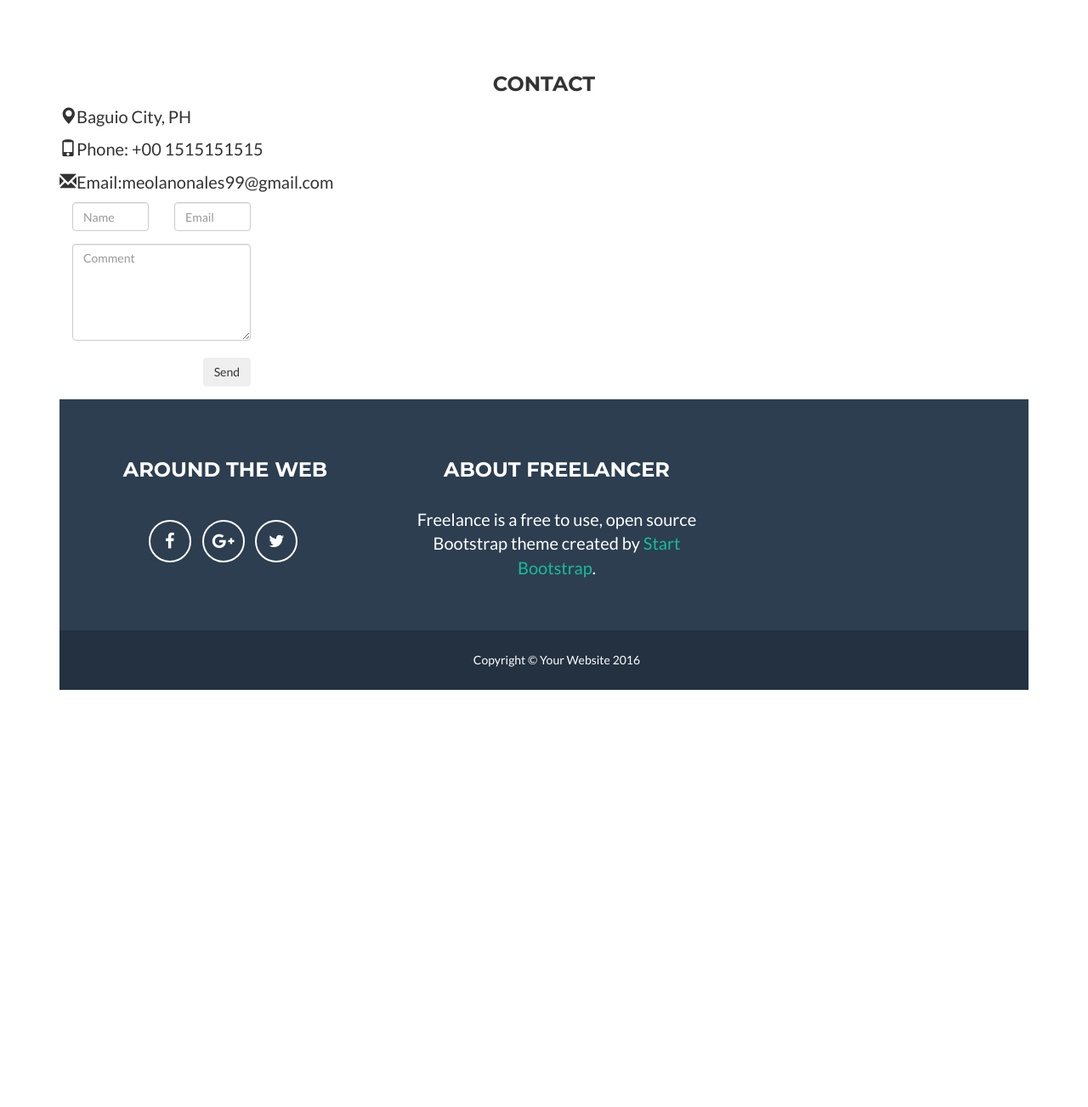
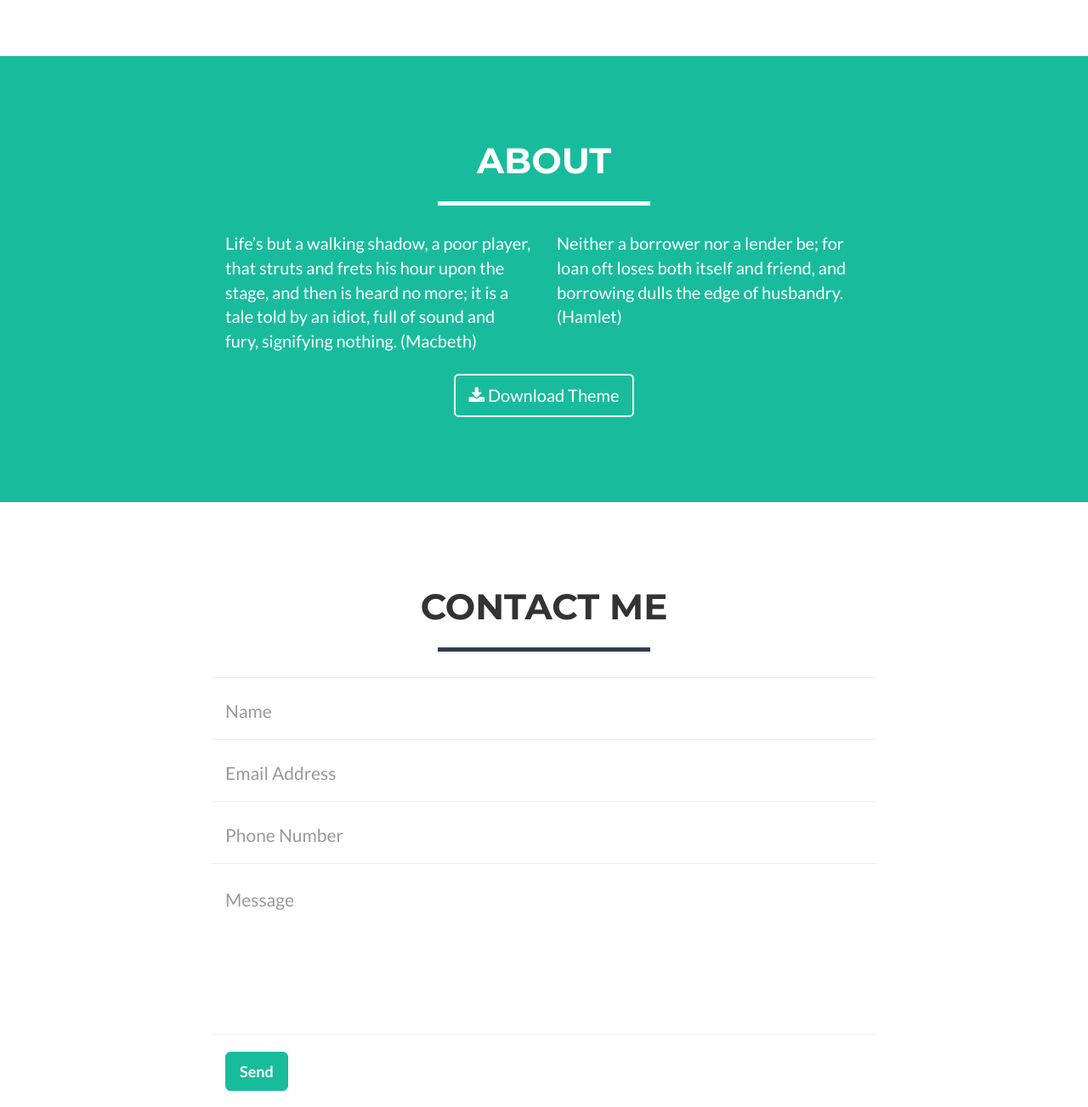
Before and after one commit to meolanoanles/desamitononales.github.io, a website: page index.html in a window 1280 px wide. Shown: the part 1340-2643 px from the top of the page at 85% size. Before the commit the page ends 2152 px from the top, so only its background shows below. Drawn offline with nearby package versions, Linux system fonts and the light colour scheme.

Commit message:
Update index.html

```diff
--- a/index.html
+++ b/index.html
@@ -112,32 +112,86 @@
         </div>
     </section>
 
-    <div id="contact" class="container">
-  <h3 class="text-center">Contact</h3>
+    <!-- About Section -->
+    <section class="success" id="about">
+        <div class="container">
             <div class="row">
-    <div class="col-md-4">
-      <p><span class="glyphicon glyphicon-map-marker"></span>Baguio City, PH</p>
-      <p><span class="glyphicon glyphicon-phone"></span>Phone: +00 1515151515</p>
-      <p><span class="glyphicon glyphicon-envelope"></span>Email:meolanonales99@gmail.com</p>
-    <div class="col-md-8">
-      <div class="row">
-        <div class="col-sm-6 form-group">
-          <input class="form-control" id="name" name="name" placeholder="Name" type="text" required>
-        </div>
-        <div class="col-sm-6 form-group">
-          <input class="form-control" id="email" name="email" placeholder="Email" type="email" required>
+                <div class="col-lg-12 text-center">
+                    <h2>About</h2>
+                    <hr class="star-light">
                 </div>
             </div>
-      <textarea class="form-control" id="comments" name="comments" placeholder="Comment" rows="5"></textarea>
-      <br>
             <div class="row">
-        <div class="col-md-12 form-group">
-          <button class="btn pull-right" type="submit">Send</button>
+                <div class="col-lg-4 col-lg-offset-2">
+                    <p>Life’s but a walking shadow, a poor player, that struts and frets his hour upon the stage, and then is heard no more; it is a tale told by an idiot, full of sound and fury, signifying nothing. (Macbeth)</p>
+                </div>
+                <div class="col-lg-4">
+                    <p>Neither a borrower nor a lender be; for loan oft loses both itself and friend, and borrowing dulls the edge of husbandry. (Hamlet)</p>
+                </div>
+                <div class="col-lg-8 col-lg-offset-2 text-center">
+                    <a href="#" class="btn btn-lg btn-outline">
+                        <i class="fa fa-download"></i> Download Theme
+                    </a>
                 </div>
             </div>
         </div>
+    </section>
+
+    <!-- Contact Section -->
+    <section id="contact">
+        <div class="container">
+            <div class="row">
+                <div class="col-lg-12 text-center">
+                    <h2>Contact Me</h2>
+                    <hr class="star-primary">
                 </div>
             </div>
+            <div class="row">
+                <div class="col-lg-8 col-lg-offset-2">
+                    <!-- To configure the contact form email address, go to mail/contact_me.php and update the email address in the PHP file on line 19. -->
+                    <!-- The form should work on most web servers, but if the form is not working you may need to configure your web server differently. -->
+                    <form name="sentMessage" id="contactForm" novalidate>
+                        <div class="row control-group">
+                            <div class="form-group col-xs-12 floating-label-form-group controls">
+                                <label>Name</label>
+                                <input type="text" class="form-control" placeholder="Name" id="name" required data-validation-required-message="Please enter your name.">
+                                <p class="help-block text-danger"></p>
+                            </div>
+                        </div>
+                        <div class="row control-group">
+                            <div class="form-group col-xs-12 floating-label-form-group controls">
+                                <label>Email Address</label>
+                                <input type="email" class="form-control" placeholder="Email Address" id="email" required data-validation-required-message="Please enter your email address.">
+                                <p class="help-block text-danger"></p>
+                            </div>
+                        </div>
+                        <div class="row control-group">
+                            <div class="form-group col-xs-12 floating-label-form-group controls">
+                                <label>Phone Number</label>
+                                <input type="tel" class="form-control" placeholder="Phone Number" id="phone" required data-validation-required-message="Please enter your phone number.">
+                                <p class="help-block text-danger"></p>
+                            </div>
+                        </div>
+                        <div class="row control-group">
+                            <div class="form-group col-xs-12 floating-label-form-group controls">
+                                <label>Message</label>
+                                <textarea rows="5" class="form-control" placeholder="Message" id="message" required data-validation-required-message="Please enter a message."></textarea>
+                                <p class="help-block text-danger"></p>
+                            </div>
+                        </div>
+                        <br>
+                        <div id="success"></div>
+                        <div class="row">
+                            <div class="form-group col-xs-12">
+                                <button type="submit" class="btn btn-success btn-lg">Send</button>
+                            </div>
+                        </div>
+                    </form>
+                </div>
+            </div>
+        </div>
+    </section>
+
 
     <!-- Footer -->
     <footer class="text-center">
```
Lines whose indentation alone changed are shown as unchanged.
